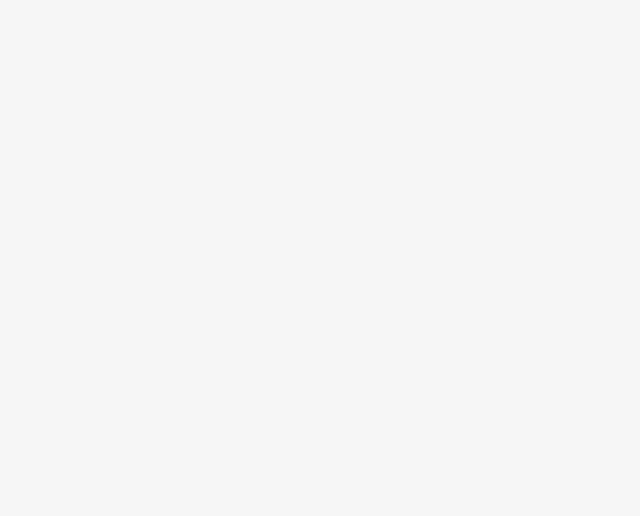
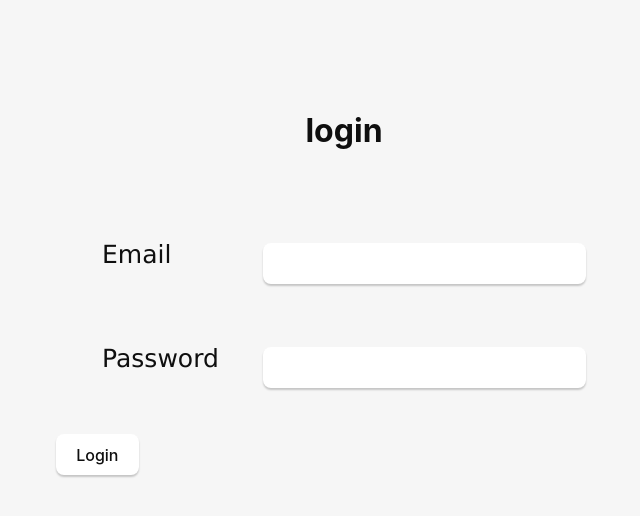
Before and after one commit to AmmarElsherif2021/tauri-store, a React (Vite) app: page / in a window 1280 px wide. Shown: the top 516 px of the page, without its empty margins (304-944 px from the left). Built offline with nearby package versions, Linux system fonts and the light colour scheme.

Commit message:
login css

```diff
--- a/src/App.css
+++ b/src/App.css
@@ -1,3 +1,14 @@
+.app{
+  height:100%;
+  width:100%;
+  min-height:800px;
+  min-width: 700px;
+  background:none;
+  position:absolute;
+  margin:0%;
+
+
+}
 .logo.vite:hover {
   filter: drop-shadow(0 0 2em #747bff);
 }
--- a/src/App.jsx
+++ b/src/App.jsx
@@ -1,12 +1,14 @@
-import { useState } from "react";
-import reactLogo from "./assets/react.svg";
-import { invoke } from "@tauri-apps/api/tauri";
-import Card from "./layouts/Card";
+import React from "react";
+//import Hello from "./Hello/Hello";
+import Login from "./Container/Login";
 import "./App.css";
 //simport { BrowserRouter as Router, Route, Switch } from 'react-router-dom'
-import Login from "./Container/Login";
+
+
 function App() {
-  <Login/>
+  return (<div className='app'>
+    <Login/>
+  </div>)
 }
 
 export default App;
--- a/src/Container/Login.css
+++ b/src/Container/Login.css
@@ -0,0 +1,41 @@
+.Login{
+    background: none;
+    height:40%;
+    width:50%;
+    justify-content: center;
+    align-items: center;
+    margin-left:20%;
+    margin-right:20%;
+    margin-top:5%;
+    padding-top:2%;
+    padding-right:5%;
+    padding-left:5%;
+    padding-bottom:10%;
+}
+h1{
+    background: none;
+}
+.form{
+    background: none;
+    justify-content:space-between;
+    align-items: center;
+    padding:5%;
+    height:80%;
+}
+.form-group{
+    margin:5%;
+    padding:3%;
+    background: none;
+    justify-content: space-around;
+    display: grid;
+    grid-template-columns: 1fr 2fr;
+}
+.label{
+
+    font-family:'Lucida Sans', 'Lucida Sans Regular', 'Lucida Grande', 'Lucida Sans Unicode', Geneva, Verdana, sans-serif;
+    font-size: 25px;
+    background: none;
+}
+input{
+  background: none;
+}
--- a/src/Container/Login.jsx
+++ b/src/Container/Login.jsx
@@ -26,12 +26,12 @@ export default function Login() {
     return (
 
       <div className="Login">
+        <h1> login </h1>
+        <Form onSubmit={handleSubmit} className='form'>
 
-        <Form onSubmit={handleSubmit}>
+          <Form.Group size="lg" controlId="email" className='form-group'>
 
-          <Form.Group size="lg" controlId="email">
-
-            <Form.Label>Email</Form.Label>
+            <Form.Label className='label'>Email  </Form.Label>
 
             <Form.Control
 
@@ -43,13 +43,14 @@ export default function Login() {
 
               onChange={(e) => setEmail(e.target.value)}
 
+              className='input'
             />
 
           </Form.Group>
 
-          <Form.Group size="lg" controlId="password">
+          <Form.Group size="lg" controlId="password" className='form-group'>
 
-            <Form.Label>Password</Form.Label>
+            <Form.Label className='label'>Password</Form.Label>
 
             <Form.Control
 
@@ -63,7 +64,7 @@ export default function Login() {
 
           </Form.Group>
 
-          <Button block size="lg" type="submit" disabled={!validateForm()}>
+          <Button block size="lg" type="submit" disabled={!validateForm()} className='button'>
 
             Login
 
--- a/src/Hello/Hello.jsx
+++ b/src/Hello/Hello.jsx
@@ -1,7 +1,8 @@
 import React, { useState } from "react";
+import Card from "../layouts/Card";
 export default function Hello(){
     const [greetMsg, setGreetMsg] = useState("");
-  const [name, setName] = useState("");
+    const [name, setName] = useState("");
 
   async function greet() {
     // Learn more about Tauri commands at https://tauri.app/v1/guides/features/command
--- a/src/styles.css
+++ b/src/styles.css
@@ -6,7 +6,7 @@
 
   color: #0f0f0f;
   background-color: #f6f6f6;
-
+  height:100%;
   font-synthesis: none;
   text-rendering: optimizeLegibility;
   -webkit-font-smoothing: antialiased;
@@ -16,7 +16,7 @@
 
 .container {
   margin: 0;
-  padding-top: 10vh;
+
   display: flex;
   flex-direction: column;
   justify-content: center;
```
